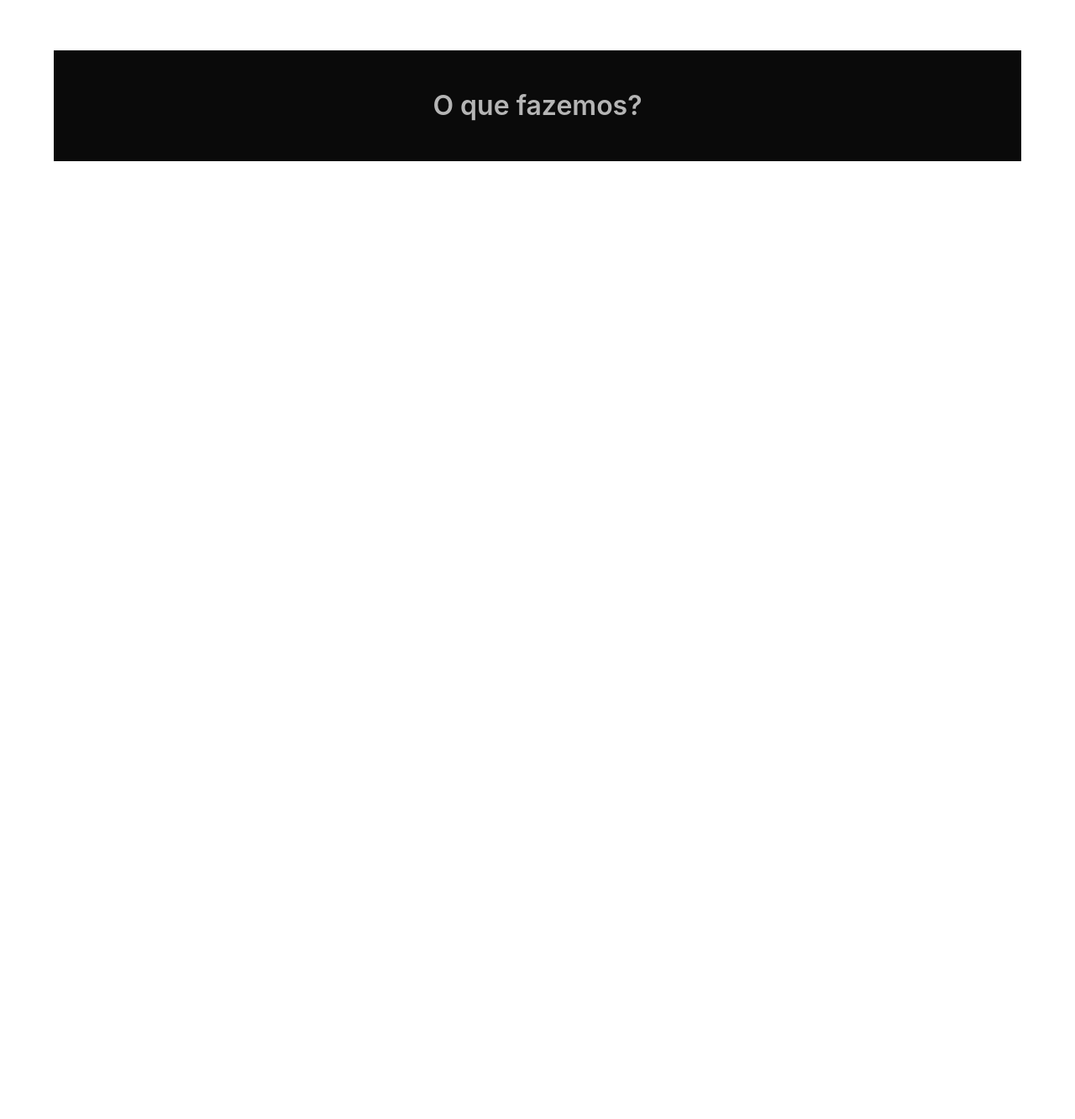
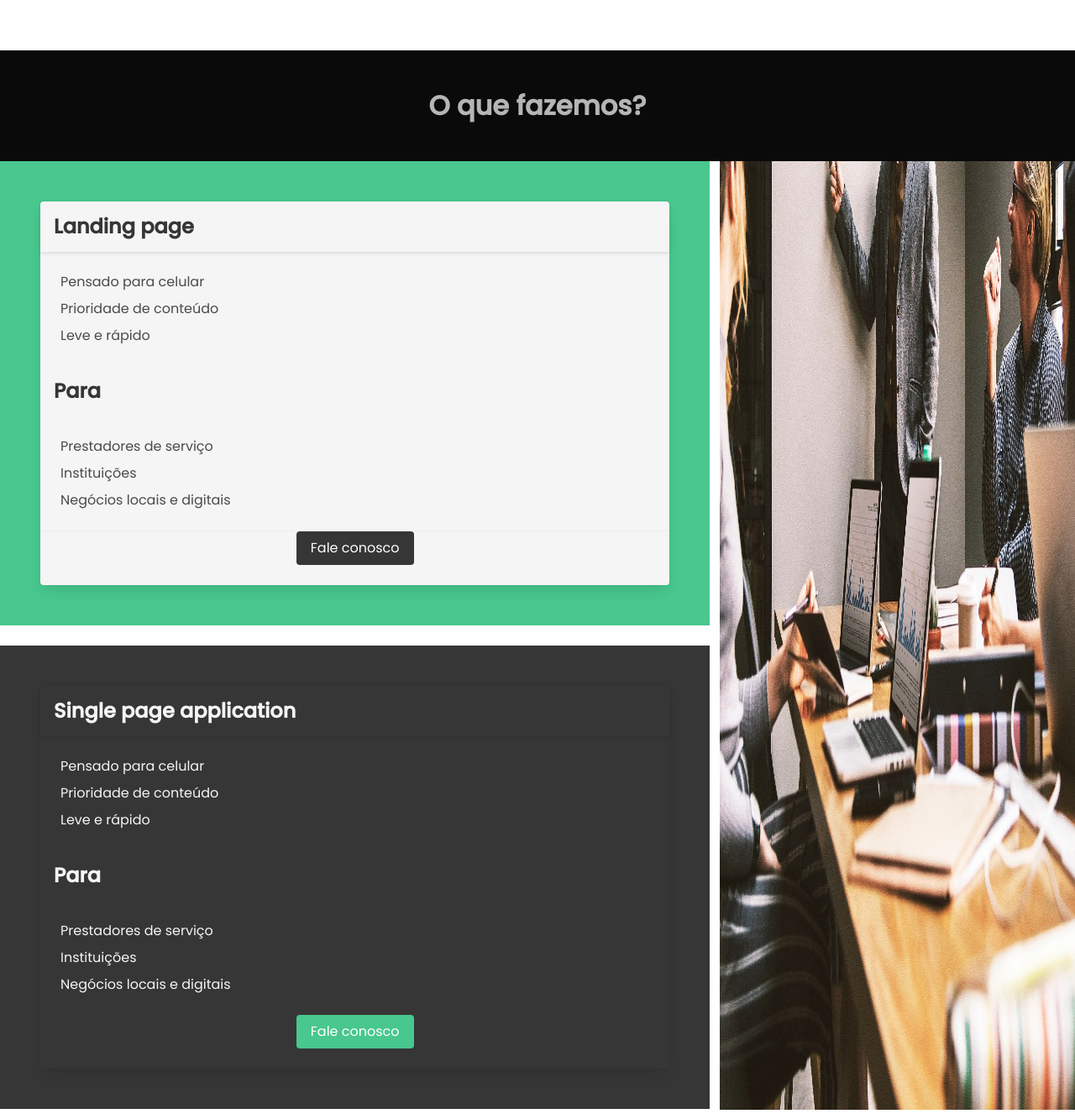
Before and after one commit to JoaoMaiaa/person-api, a React (Vite) app: page / in a window 1280 px wide. Shown: the part 689-2022 px from the top of the page at 84% size. Before the commit the page ends 893 px from the top, so only its background shows below. Built offline with nearby package versions, Linux system fonts and the light colour scheme; no server answers.

Commit message:
a parte de serviços terminada

```diff
--- a/index.html
+++ b/index.html
@@ -4,7 +4,15 @@
     <meta charset="UTF-8" />
     <link rel="icon" type="image/svg+xml" href="assets/images/favicon.svg" />
     <meta name="viewport" content="width=device-width, initial-scale=1.0" />
+    <link rel="preconnect" href="https://fonts.googleapis.com">
+    <link rel="preconnect" href="https://fonts.gstatic.com" crossorigin>
+    <link href="https://fonts.googleapis.com/css2?family=Poppins:wght@400;500&display=swap" rel="stylesheet">
     <title>Consumindo Api</title>
+    <style>
+      *{
+        font-family: 'Poppins', sans-serif;
+      }
+    </style>
   </head>
   <body>
     <div id="root"></div>
--- a/src/App.jsx
+++ b/src/App.jsx
@@ -24,9 +24,9 @@ function App() {
       <section>
         <div className="columns">
           <div className="column has-background-black">
-            <div className="container ">
+            <div className="container">
               <section className="section">
-                <h1 className="title is-size-2 has-text-light">Seja muito bem-vindo ao site de nossa empresa</h1>
+                <h1 className="title is-size-2 has-text-light mt-5">Seja muito bem-vindo ao site de nossa empresa</h1>
                 <p class="subtitle is-size-6 mt-5 has-text-grey-light">Somos uma empresa que trabalha com a relação de um belo site com o seu negócio.</p>
                 <a href="#" className="button is-light">Ver mais</a>
               </section>
@@ -50,13 +50,97 @@ function App() {
           </div>
         </div>
       </section>
-      <section>
+      <section className="">
         <div className="columns">
           <div className="column">
-            <div className="container">
-              <section className="section has-background-black">
+            <section className="section hero has-background-black">
               <h2 className="h2 title has-text-grey-light has-text-centered">O que fazemos?</h2>
             </section>
+          </div>
+        </div>
+      </section>
+      <section>
+        <div className="columns pt-0">
+          <div className="column is-8 pt-0">
+            <div className="columns">
+              <div className="column is-12">
+                <div className="container">
+                  <section className="section hero has-background-success">
+                    <div className="card has-background-light">
+                      <div className="card-header">
+                        <div className="card-header-title">
+                          <p className="is-size-4 has-text-weight-bold has-text-dark">Landing page</p>
+                        </div>
+                      </div>
+                      <div className="card-content">
+                        <ul>
+                          <li>Pensado para celular</li>
+                          <li className="my-2">Prioridade de conteúdo</li>
+                          <li>Leve e rápido</li>
+                        </ul>
+                      </div>
+                      <div className="card-header-title">
+                        <p className="is-size-4 has-text-weight-bold has-text-dark">Para</p>
+                      </div>
+                      <div className="card-content">
+                        <ul>
+                          <li>Prestadores de serviço</li>
+                          <li className="my-2">Instituições</li>
+                          <li>Negócios locais e digitais</li>
+                        </ul>
+                      </div>
+                      <div className="card-footer">
+                        <a href="#" className="button is-dark mx-auto mb-5">
+                          Fale conosco
+                        </a>
+                      </div>
+                    </div>
+                  </section>
+                </div>
+              </div>
+            </div>
+            <div className="columns">
+              <div className="column is-12">
+                <div className="container">
+                  <section className="section hero has-background-dark">
+                    <div className="card has-background-dark">
+                      <div className="card-header">
+                        <div className="card-header-title">
+                          <p className="is-size-4 has-text-weight-bold has-text-light">Single page application</p>
+                        </div>
+                      </div>
+                      <div className="card-content">
+                        <ul class="has-text-light">
+                          <li>Pensado para celular</li>
+                          <li className="my-2">Prioridade de conteúdo</li>
+                          <li>Leve e rápido</li>
+                        </ul>
+                      </div>
+                      <div className="card-header-title">
+                        <p className="is-size-4 has-text-weight-bold has-text-light">Para</p>
+                      </div>
+                      <div className="card-content">
+                        <ul className="has-text-light">
+                          <li>Prestadores de serviço</li>
+                          <li className="my-2">Instituições</li>
+                          <li>Negócios locais e digitais</li>
+                        </ul>
+                      </div>
+                      <div className="card-footer" style={{ border: 0 }}>
+                        <a href="#" className="button is-success mx-auto mb-5">
+                          Fale conosco
+                        </a>
+                      </div>
+                    </div>
+                  </section>
+                </div>
+
+              </div>
+            </div>
+          </div>
+          <div className="column p-0 is-hidden-mobile is-flex-tablet">
+            <div className="container">
+              <img src={job} style={{ height: 99 + '%' }} alt="" srcset="" />
             </div>
           </div>
         </div>
```
Also changed, not shown: assets/images/startup.jpg (added). Lines whose indentation alone changed are shown as unchanged.
